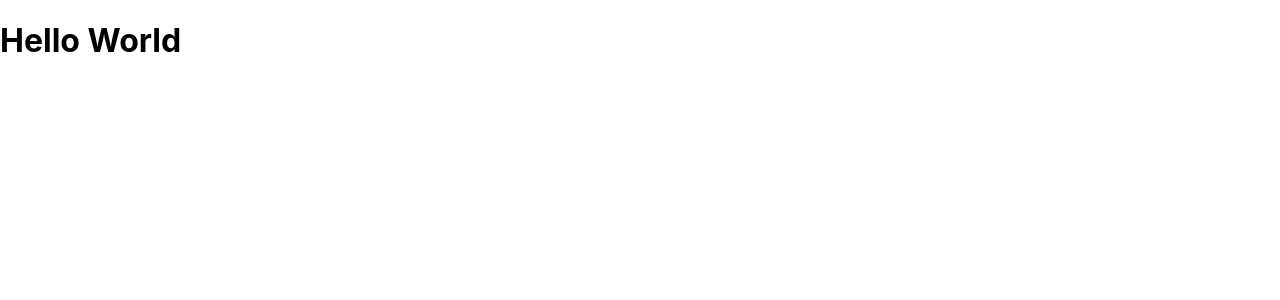
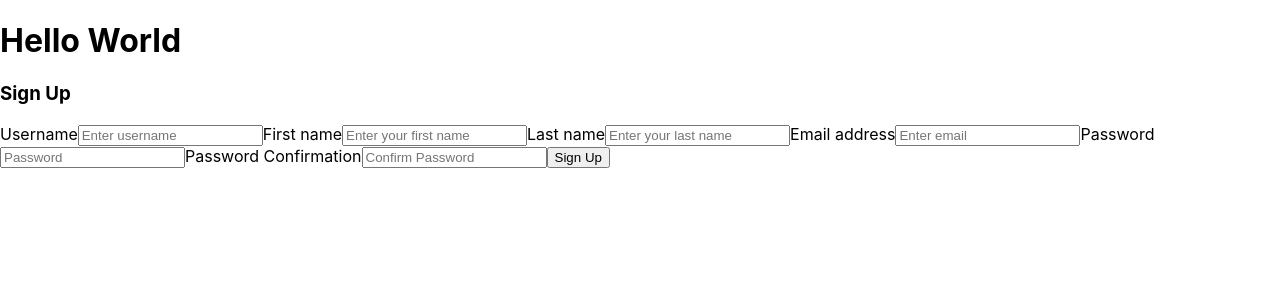
Before and after one commit to wwhite11/astral-plan, a React (Create React App) app in the folder client/: page / in a window 1280 px wide. Shown: the top 300 px of the page. Built offline with nearby package versions, Linux system fonts and the light colour scheme.

Commit message:
user signup through React functional

```diff
--- a/client/src/components/Container.jsx
+++ b/client/src/components/Container.jsx
@@ -1,4 +1,5 @@
 import React from 'react'
+import SignUp from '../screens/SignUp'
 
 class Container extends React.Component {
     constructor() {
@@ -6,7 +7,10 @@ class Container extends React.Component {
     }
     render() {
         return (
+            <>
             <h1>Hello World</h1>
+            <SignUp />
+            </>
         )
     }
 }
--- a/client/src/screens/SignUp.jsx
+++ b/client/src/screens/SignUp.jsx
@@ -0,0 +1,131 @@
+import React, { Component } from 'react'
+import { signUp, signInUser } from '../services/auth'
+
+class SignUp extends Component {
+  constructor() {
+    super()
+
+    this.state = {
+      username: '',
+      firstName: '',
+      lastName: '',
+      email: '',
+      password: '',
+      passwordConfirmation: '',
+      isError: false,
+      errorMsg: ''
+    }
+  }
+
+  handleChange = event =>
+    this.setState({
+      [event.target.name]: event.target.value,
+      isError: false,
+      errorMsg: ''
+    })
+
+  onSignUp = event => {
+    event.preventDefault()
+
+    const { history, setUser } = this.props
+
+    signUp(this.state)
+//      .then(() => signInUser(this.state))
+//      .then(res => setUser(res.user))
+//      .then(() => history.push('/'))
+      .catch(error => {
+        console.error(error)
+        this.setState({
+          email: '',
+          password: '',
+          passwordConfirmation: '',
+          isError: true,
+          errorMsg: 'Sign Up Details Invalid'
+        })
+      })
+  }
+
+  renderError = () => {
+    const toggleForm = this.state.isError ? 'danger' : ''
+    if (this.state.isError) {
+      return (
+        <button type="submit" className={toggleForm}>
+          {this.state.errorMsg}
+        </button>
+      )
+    } else {
+      return <button type="submit">Sign Up</button>
+    }
+  }
+
+  render() {
+    const { email, username, firstName, lastName, password, passwordConfirmation } = this.state
+
+    return (
+      <div className="row">
+        <div className="form-container">
+          <h3>Sign Up</h3>
+          <form onSubmit={this.onSignUp}>
+            <label>Username</label>
+            <input
+              required
+              type="text"
+              name="username"
+              value={username}
+              placeholder="Enter username"
+              onChange={this.handleChange}
+            />
+            <label>First name</label>
+            <input
+              required
+              type="text"
+              name="firstName"
+              value={firstName}
+              placeholder="Enter your first name"
+              onChange={this.handleChange}
+            />
+            <label>Last name</label>
+            <input
+              required
+              type="text"
+              name="lastName"
+              value={lastName}
+              placeholder="Enter your last name"
+              onChange={this.handleChange}
+            />
+            <label>Email address</label>
+            <input
+              required
+              type="email"
+              name="email"
+              value={email}
+              placeholder="Enter email"
+              onChange={this.handleChange}
+            />
+            <label>Password</label>
+            <input
+              required
+              name="password"
+              value={password}
+              type="password"
+              placeholder="Password"
+              onChange={this.handleChange}
+            />
+            <label>Password Confirmation</label>
+            <input
+              required
+              name="passwordConfirmation"
+              value={passwordConfirmation}
+              type="password"
+              placeholder="Confirm Password"
+              onChange={this.handleChange}
+            />
+            {this.renderError()}
+          </form>
+        </div>
+      </div>
+    )
+  }
+}
+
+export default SignUp
--- a/client/src/services/auth.js
+++ b/client/src/services/auth.js
@@ -2,7 +2,7 @@ import api from './apiConfig';
 
 export const signUp = async credentials => {
     try {
-        const resp = await api.post('/sign-up', credentials)
+        const resp = await api.post('/signup', credentials)
         localStorage.setItem('token', resp.data.token)
         return resp.data
     } catch (error) {
```
